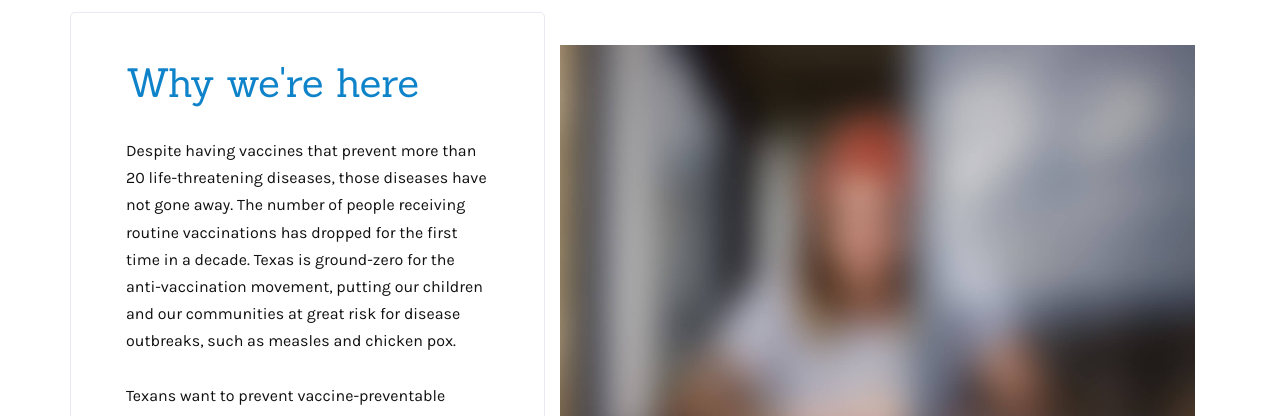
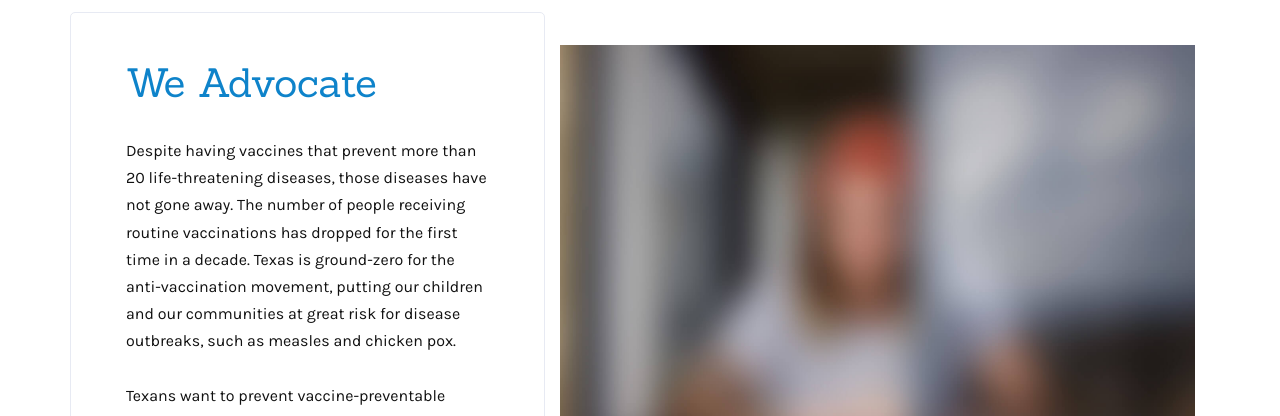
Before and after one commit to aitshuber/immunizecc, a Jekyll site: the page built from we-advocate.html, in a window 1280 px wide and 900 px high, cut to the strip 484-900 px from the top of the window. Built offline with Jekyll 4.4.1, drawn with Linux system fonts in a browser that asks for light colours; some web fonts are replaced; a script that is not in the unit is left out; comment, search, counter and statistics services are not loaded.

Commit message:
Updated 'we-advocate.html' via CloudCannon

```diff
--- a/we-advocate.html
+++ b/we-advocate.html
@@ -15,7 +15,9 @@ banner-image: assets/forms/aboutusbanner.jpg
 	<div class="col-lg-5 mb-5 mb-lg-0 card">
 	  <div class="p-lg-6">
 		<div class="mb-4">
-		  <h2 class="h1 text-primary immunizetitle editable">Why we're here</h2>
+		  <h2 class="h1 text-primary immunizetitle editable">
+		    We Advocate
+		  </h2>
 		</div>
 
 
```
